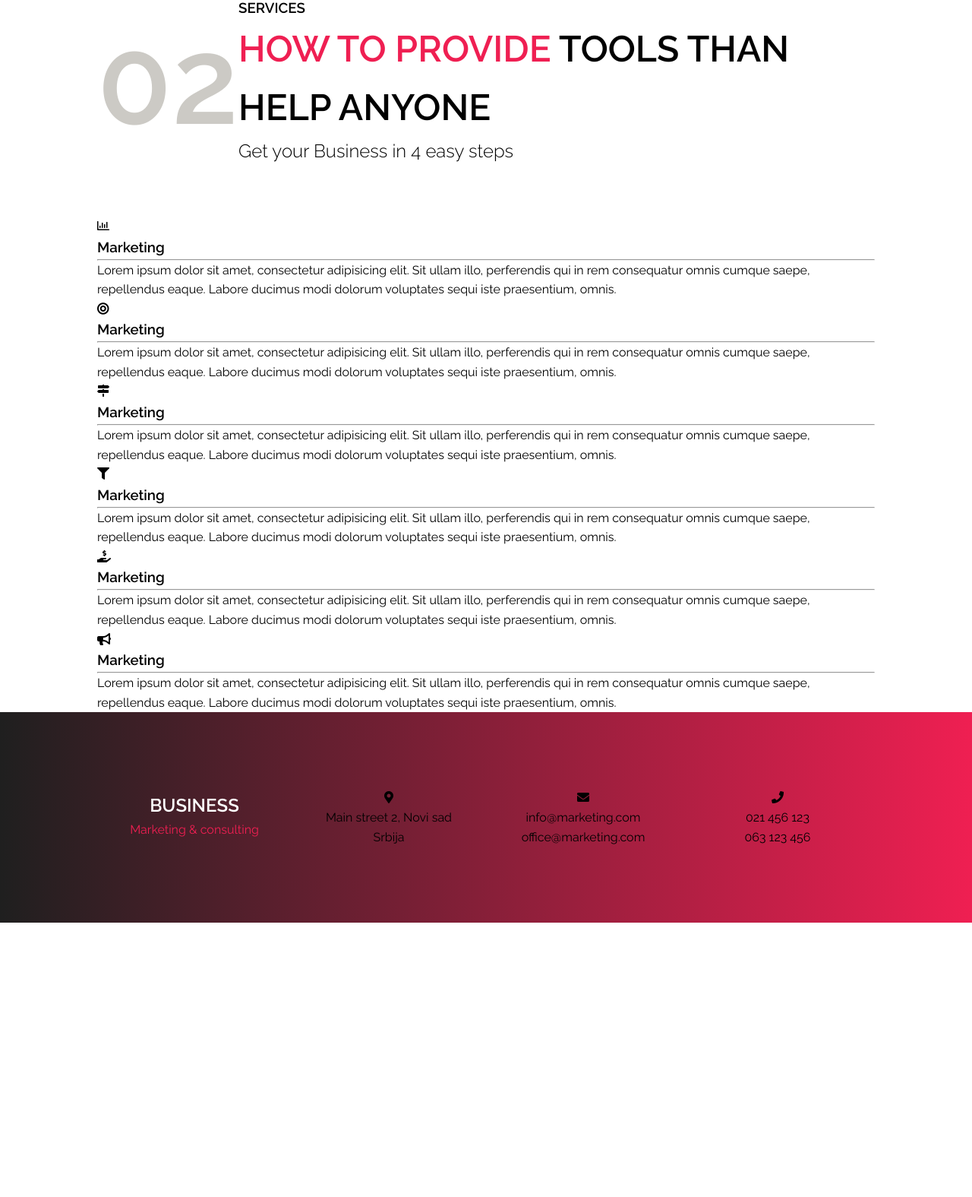
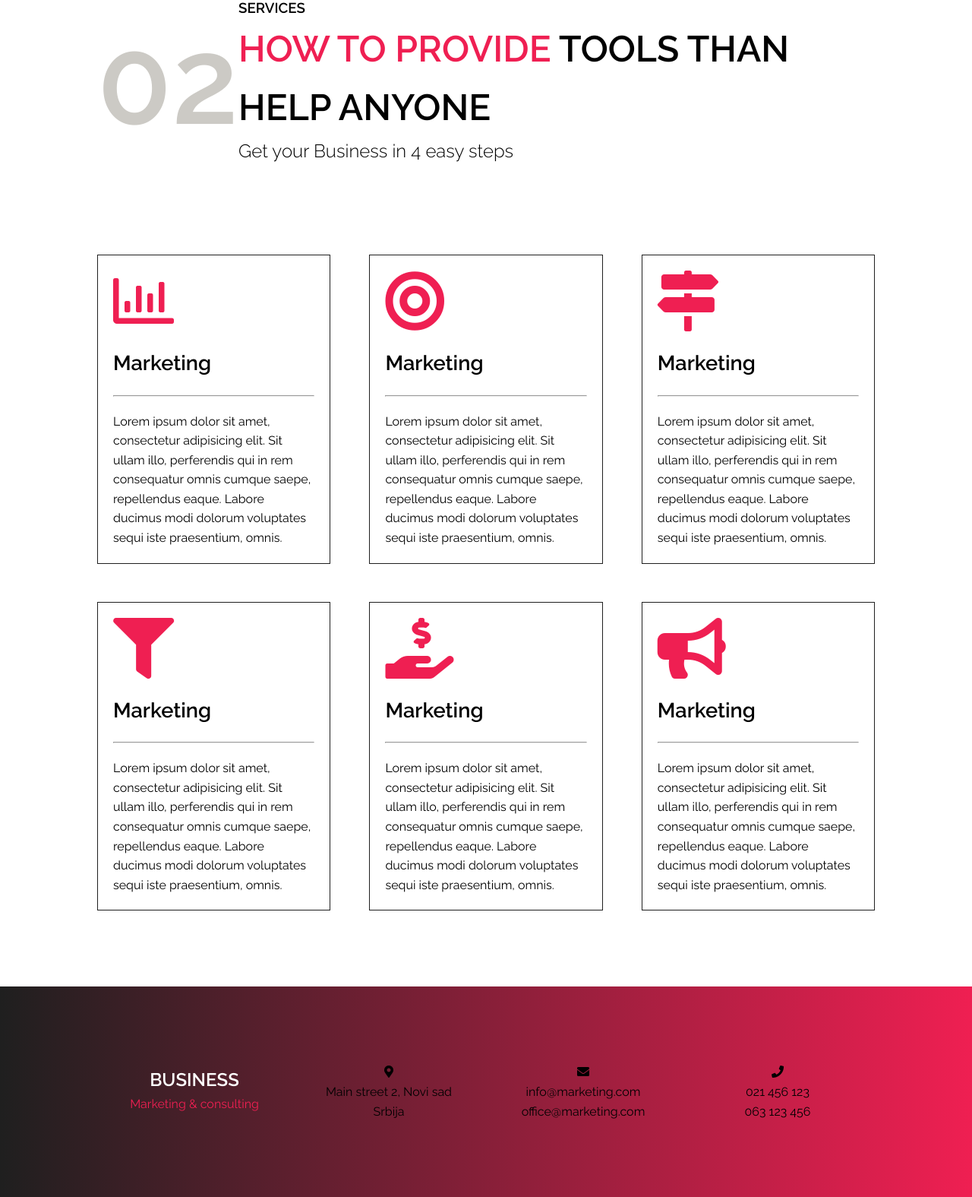
Before and after one commit to KovacAca/biznis, a PHP site: page / in a window 1280 px wide. Shown: the part 1661-3236 px from the top of the page at 76% size. Before the commit the page ends 2875 px from the top, so only its background shows below. Run offline with PHP 8.4, Linux system fonts and the light colour scheme; some libraries are stand-ins or nearby versions.

Commit message:
services css

```diff
--- a/scss/style.css
+++ b/scss/style.css
@@ -497,4 +497,73 @@ about
     font-size: 1.7rem;
   }
 }
+
+/*******************
+services
+********************/
+.services {
+  padding: 50px 0;
+  display: -webkit-box;
+  display: -ms-flexbox;
+  display: flex;
+  -ms-flex-wrap: wrap;
+      flex-wrap: wrap;
+  -webkit-box-pack: justify;
+      -ms-flex-pack: justify;
+          justify-content: space-between;
+  -webkit-box-align: center;
+      -ms-flex-align: center;
+          align-items: center;
+  -webkit-box-orient: horizontal;
+  -webkit-box-direction: normal;
+      -ms-flex-direction: row;
+          flex-direction: row;
+}
+
+.services article {
+  -webkit-box-flex: 0;
+      -ms-flex: 0 0 30%;
+          flex: 0 0 30%;
+  border: 1px solid #1f1f1f;
+  margin-bottom: 50px;
+  padding: 20px;
+  -webkit-transition: 0.3s ease;
+  transition: 0.3s ease;
+}
+
+@media (max-width: 767px) {
+  .services article {
+    -webkit-box-flex: 0;
+        -ms-flex: 0 0 100%;
+            flex: 0 0 100%;
+  }
+}
+
+.services article:hover {
+  -webkit-box-shadow: 0 0 20px #cccac5;
+          box-shadow: 0 0 20px #cccac5;
+  -webkit-transform: scale(1.1);
+          transform: scale(1.1);
+}
+
+@media (max-width: 767px) {
+  .services article:hover {
+    -webkit-transform: none;
+            transform: none;
+  }
+}
+
+.services article i {
+  font-size: 5rem;
+  color: #ef1f52;
+  margin-bottom: 20px;
+}
+
+.services article h3 {
+  font-size: 1.7rem;
+}
+
+.services article hr {
+  margin: 20px 0;
+}
 /*# sourceMappingURL=style.css.map */
--- a/scss/style.scss
+++ b/scss/style.scss
@@ -269,3 +269,38 @@ about
         }
     }
 }
+/*******************
+services
+********************/
+.services {
+    padding: $padding;
+    @include flex(space-between, center, row);
+    article {
+        flex: 0 0 30%;
+        border: 1px solid $black;
+        margin-bottom: 50px;
+        padding: 20px;
+        transition: $transition;
+        @media(max-width: 767px) {
+            flex: 0 0 100%;
+        }
+        &:hover {
+            box-shadow: 0 0 20px $lightGray;
+            transform: scale(1.1);
+            @media(max-width: 767px) {
+                transform: none;
+            }
+        }
+        i {
+            font-size: 5rem;
+            color: $pink;
+            margin-bottom: 20px;
+        }
+        h3 {
+            font-size: 1.7rem;
+        }
+        hr {
+            margin: 20px 0;
+        }
+    }
+}
```
Also changed, not shown: 1 other file.
